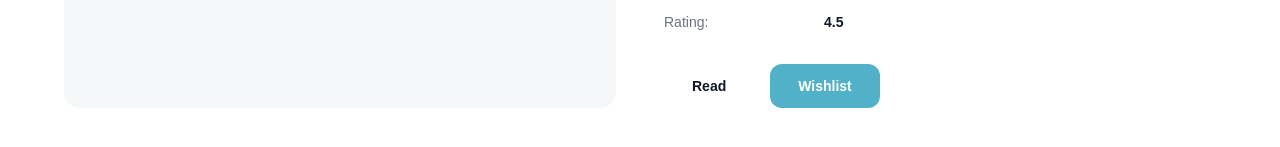
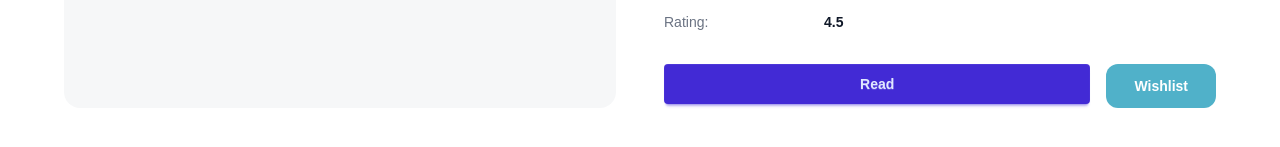
Before and after one commit to rakibul-024/b14-book-vibe, a Next.js app: page /Books/1 in a window 1280 px wide. Shown: the part 713-860 px from the top of the page. Built offline with nearby package versions, Linux system fonts and the light colour scheme.

Commit message:
context-api-created

```diff
--- a/src/app/Books/[bookId]/page.jsx
+++ b/src/app/Books/[bookId]/page.jsx
@@ -1,3 +1,4 @@
+import ReadButton from "@/app/components/bookDetails/ReadButton";
 import Image from "next/image";
 import Link from "next/link";
 import React from "react";
@@ -128,9 +129,7 @@ const BooksDetailsPage = async ({ params }) => {
 
           {/* Buttons */}
           <div className="mt-8 flex gap-4">
-            <button className="rounded-xl border border-gray-300 px-7 py-3 text-sm font-bold text-gray-900 hover:bg-gray-50">
-              Read
-            </button>
+          <ReadButton></ReadButton>
             <button className="rounded-xl bg-[#50B1C9] px-7 py-3 text-sm font-bold text-white hover:bg-[#429cb2]">
               Wishlist
             </button>
--- /dev/null
+++ b/src/app/components/bookDetails/ReadButton.jsx
@@ -0,0 +1,22 @@
+'use client';
+import { BooksContext } from "@/app/context/BooksContext";
+import React from "react";
+import { useContext } from "react";
+
+const ReadButton = ({ book }) => {
+    const {readBooks, setReadBooks} = useContext(BooksContext);
+
+
+    const handleReadBook = () => {
+        console.log("read book btn triggered", book);
+
+        setReadBooks([...readBooks, book]);
+    };
+    return (
+        <button className="btn btn-primary flex-1" onClick={() => handleReadBook()}>
+            Read
+        </button>
+    );
+};
+
+export default ReadButton;
--- a/src/app/context/BooksContext.jsx
+++ b/src/app/context/BooksContext.jsx
@@ -2,7 +2,7 @@
 
 import React, { createContext , useState } from "react";
 
-const BooksContext = createContext();
+ export const BooksContext = createContext();
 
 const BooksProvider = ({children}) => {
 const[readBooks, setReadBooks] = useState([]);
@@ -22,5 +22,5 @@ const sharedData = {
     );
 };
 
-export { BooksContext };
+// export { BooksContext };
 export default BooksProvider;
--- /dev/null
+++ b/src/app/listed-books/page.jsx
@@ -0,0 +1,19 @@
+
+'use client';
+import React from 'react';
+import { useContext } from 'react';
+import { BooksContext } from '../context/BooksContext';
+
+const ReadBooks = () => {
+    const {readBooks} = useContext(BooksContext);
+    // console.log("readBooks", readBooks);
+
+
+    return (
+        <div>
+            <h2>Read Books</h2>
+        </div>
+    );
+};
+
+export default ReadBooks;
```
